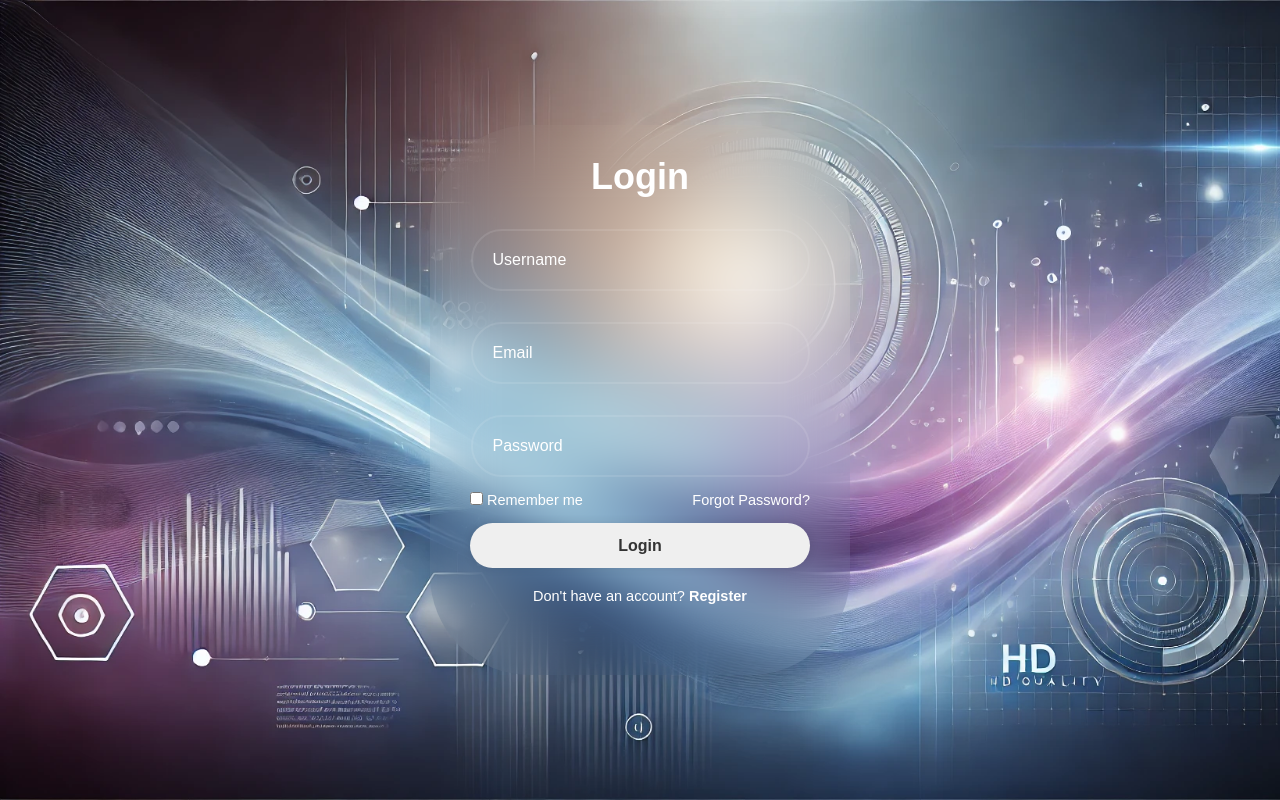
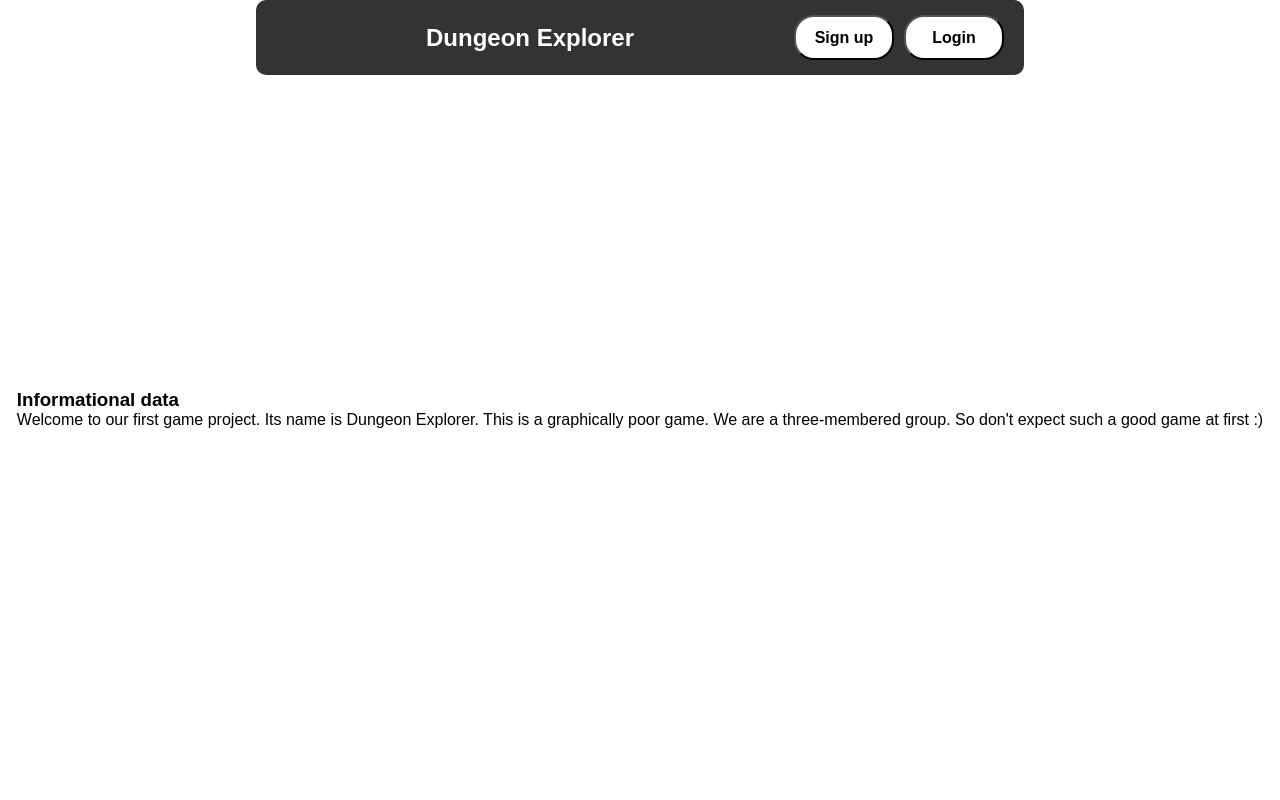
Before and after one commit to KTomi005/Web, a React (Vite) app: page / in a window 1280 px wide. Built offline with nearby package versions, Linux system fonts and the light colour scheme.

Commit message:
something

```diff
--- a/src/App.jsx
+++ b/src/App.jsx
@@ -1,11 +1,15 @@
+import React from 'react';
 import { BrowserRouter as Router, Routes, Route } from 'react-router-dom';
 import LoginSignup from './Components/LoginSignup/LoginSignup';
+import KezdoLap from './KezdoLap/KezdoLap';
 
-function App() {
+const App = () => {
     return (
         <Router>
             <Routes>
-                <Route path="/" element={<LoginSignup />} />
+                <Route path="/" element={<KezdoLap />} />
+                <Route path="/signup" element={<LoginSignup />} />
+                <Route path="/login" element={<LoginSignup />} />
                 <Route path="/web.html" element={<h1>Web oldal</h1>} />
             </Routes>
         </Router>
--- a/src/Components/LoginSignup/LoginSignup.css
+++ b/src/Components/LoginSignup/LoginSignup.css
@@ -1,3 +1,8 @@
+*{
+  margin: 0;
+  padding: 0;
+  box-sizing: border-box;
+}
 .wrapper{
   position: relative;
   width: 420px;
@@ -13,7 +18,17 @@
   padding-bottom: 25px;
   transition: height .2s ease;
 }
+.login-signup {
 
+  background: url('../assets/Image.webp');
+  background-size: cover;
+  background-repeat: no-repeat;
+  height: 100%;
+  width: auto;
+  display: flex;
+  justify-content: center;
+  align-items: center;
+}
 .wrapper .form-box{
   width: 100%;
   padding: 40px;
--- a/src/Components/LoginSignup/LoginSignup.jsx
+++ b/src/Components/LoginSignup/LoginSignup.jsx
@@ -1,5 +1,6 @@
 import React, { useState } from "react";
 import './LoginSignup.css'
+
 
 
 
@@ -64,7 +65,7 @@ const LoginSignup = () => {
 
     return (
 
-        <div className={`wrapper ${action}`}>
+        <div className={`wrapper login-signup ${action}`}>
 
             <div className="form-box login">
                 <form onSubmit={handleLoginSubmit}>
--- a/src/KezdoLap/KezdoLap.css
+++ b/src/KezdoLap/KezdoLap.css
@@ -11,19 +11,40 @@ h1{
     border-radius: 20px;
     height: 45px;
     width: 100px;
+    cursor: pointer;
+    font-size: 16px;
+    font-weight: bold;
     margin-left: 10px;
     cursor: pointer;
 }
-
+.btn:hover{
+    background-color: #ddd;
+    color: black;
+}
 .topnav{
+    position: absolute;
+    top: 0;
+    left: 50%;
+    transform: translateX(-50%);
+    width: 60%; /* Igény szerint állítható */
+    background-color: #333;
     display: flex;
     align-items: center;
     justify-content: space-between;
-    background-color: #333;
-    padding: 10px;
+    padding: 15px 20px;
+    border-radius: 10px;
+    color: white;
+}
+.topnav h1 {
+    text-align: center;
+    color: white;
+    font-weight: bolder;
+    margin: 0 auto;
+    font-size: 24px;
 }
 .button-container {
     display: flex;
+    gap: 10px;
 }
 .topnav a {
     float: left;
--- /dev/null
+++ b/src/KezdoLap/KezdoLap.jsx
@@ -0,0 +1,24 @@
+import React from 'react';
+import { useNavigate } from 'react-router-dom';
+import './KezdoLap.css';
+
+const KezdoLap = () => {
+    const navigate = useNavigate();
+
+    return (
+        <div className="kezdo-lap">
+            <div className="topnav">
+                <h1>Dungeon Explorer</h1>
+                <button className="btn" onClick={() => navigate('/signup')}>Sign up</button>
+                <button className="btn" onClick={() => navigate('/login')}>Login</button>
+            </div>
+            <br />
+            <div className="Informational">
+                <h3>Informational data</h3>
+                <p>Welcome to our first game project. Its name is Dungeon Explorer. This is a graphically poor game. We are a three-membered group. So don't expect such a good game at first :)</p>
+            </div>
+        </div>
+    );
+};
+
+export default KezdoLap;
--- a/src/index.css
+++ b/src/index.css
@@ -10,7 +10,6 @@ body {
   justify-content: center;
   align-items: center;
   min-height: 100vh;
-  background-image: url('./Components/assets/Image.webp');
   background-repeat: no-repeat;
   background-size: cover;
 }
```
Also changed, not shown: src/KezdoLap/KezdoLap.html (deleted, +0 -22 lines).
